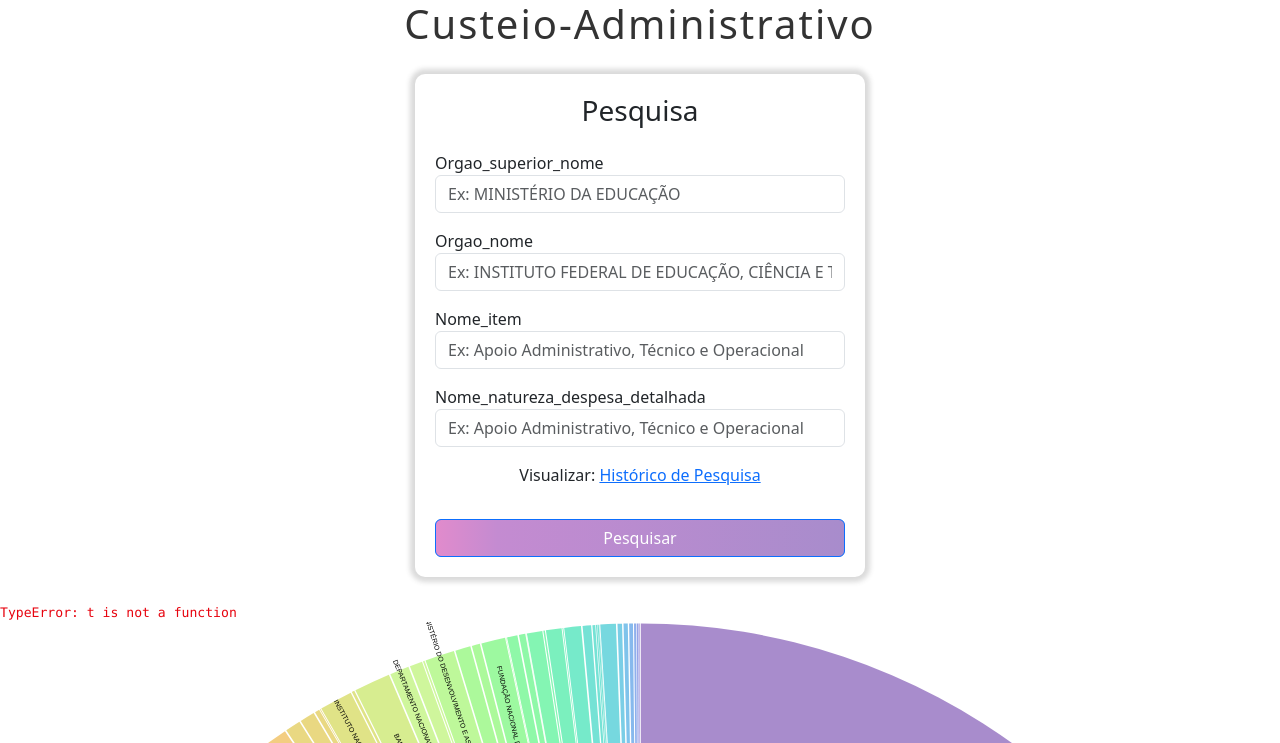
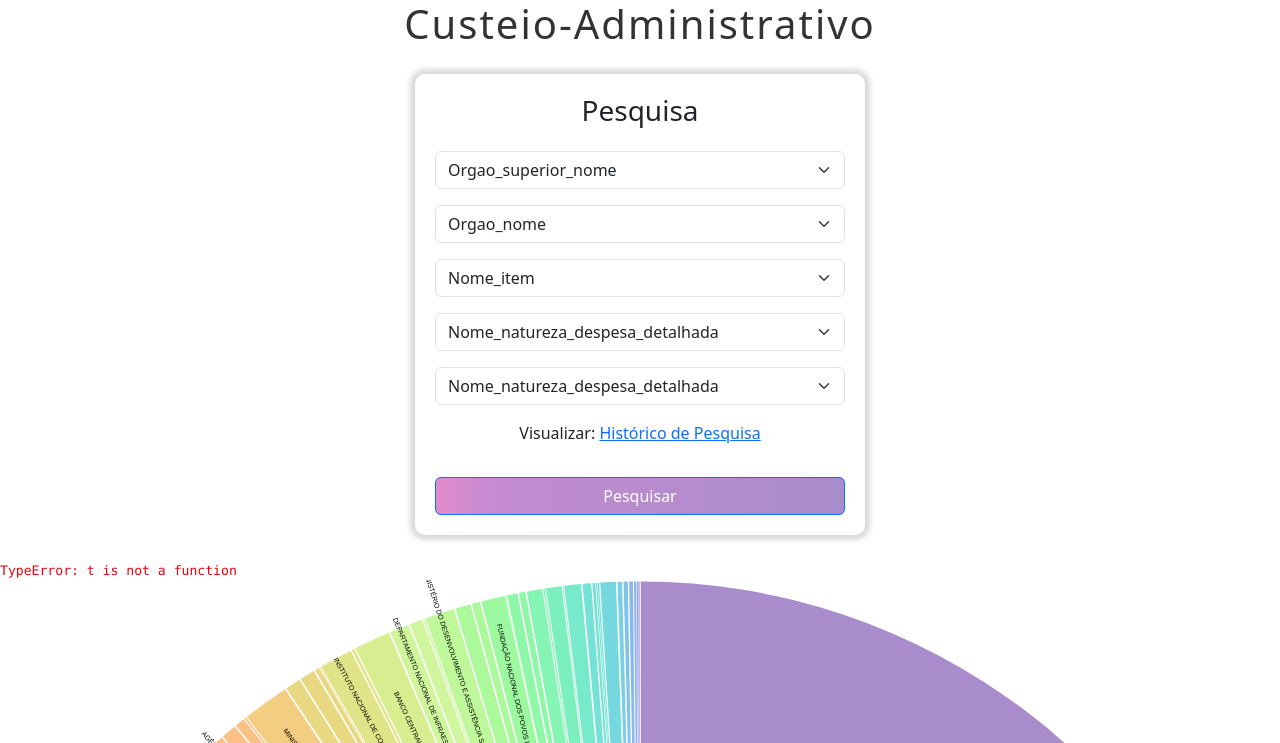
Before and after one commit to GilAntonyBorba/PI2TrabFinal, a PHP site: page / in a window 1280 px wide. Shown: the top 743 px of the page. Run offline with PHP 8.4, Linux system fonts and the light colour scheme; some libraries are stand-ins or nearby versions.

Commit message:
select simples adicionado

```diff
--- a/index.php
+++ b/index.php
@@ -29,6 +29,7 @@
     $name = "files/custeioTratado.json";
 
     getJSONFile($array, $name);
+    // var_dump($array);
     ?>
 
     <main>
@@ -36,22 +37,42 @@
         <div id="div-form">
             <form name="" action="processaFormLogin.php" method="post" id="form-create-account">
                 <h3>Pesquisa</h3>
-                <div class="form-group">
+                <!-- <div class="form-group">
                   <label for="orgao_superior_nome">Orgao_superior_nome</label>
                   <input type="text" class="form-control" id="orgao_superior_nome" placeholder="Ex: MINISTÉRIO DA EDUCAÇÃO" name="orgao_superior_nome">
-                </div>
-                <div class="form-group">
-                  <label for="orgao_nome">Orgao_nome</label>
-                  <input type="text" class="form-control" id="orgao_nome" placeholder="Ex: INSTITUTO FEDERAL DE EDUCAÇÃO, CIÊNCIA E TECNOLOGIA DO RIO GRANDE DO SUL" name="orgao_nome">
-                </div>
-                <div class="form-group">
-                  <label for="nome_item">Nome_item</label>
-                  <input type="text" class="form-control" id="nome_item" placeholder="Ex: Apoio Administrativo, Técnico e Operacional" name="nome_item">
-                </div>
-                <div class="form-group">
-                  <label for="nome_natureza_despesa_detalhada">Nome_natureza_despesa_detalhada</label>
-                  <input type="text" class="form-control" id="nome_natureza_despesa_detalhada" placeholder="Ex: Apoio Administrativo, Técnico e Operacional" name="nome_natureza_despesa_detalhada">
-                </div>
+                </div> -->
+
+                <!-- <select onchange="this.form.submit()" name="tabuada">
+                    <?php
+                        //$number = $_POST['tabuada'];
+                        // for($i=1; $i<10; $i++){
+                        //     if($number!=$i){
+                        //         echo "<option value='{$i}'>{$i}</option>";
+
+                        //     }else{
+                        //         echo "<option selected value='{$i}'>{$i}</option>";
+                        //     }
+                        // }
+                    ?>
+                </select> -->
+                <select class="form-select">
+                  <option selected disabled>Orgao_superior_nome</option>
+                  <option value="1">One</option>
+                  <option value="2">Two</option>
+                  <option value="3">Three</option>
+                </select>
+                <select class="form-select">
+                  <option selected disabled>Orgao_nome</option>
+                </select>
+                <select class="form-select">
+                  <option selected disabled>Nome_item</option>
+                </select>
+                <select class="form-select">
+                  <option selected disabled>Nome_natureza_despesa_detalhada</option>
+                </select>
+                <select class="form-select">
+                  <option selected disabled>Nome_natureza_despesa_detalhada</option>
+                </select>
                 <div class="form-group">
                     <p>Visualizar: <a href="createAccount.php">Histórico de Pesquisa</a></p>
                 </div>
```
